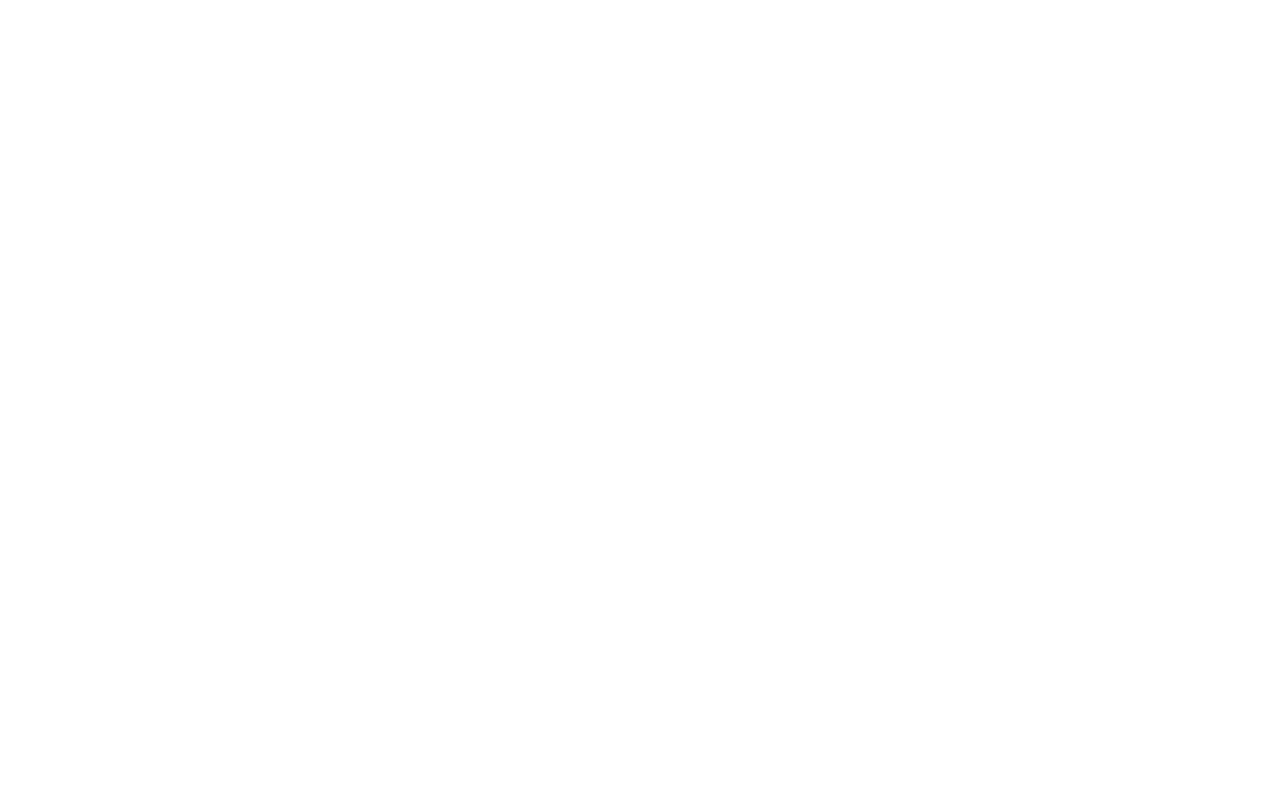
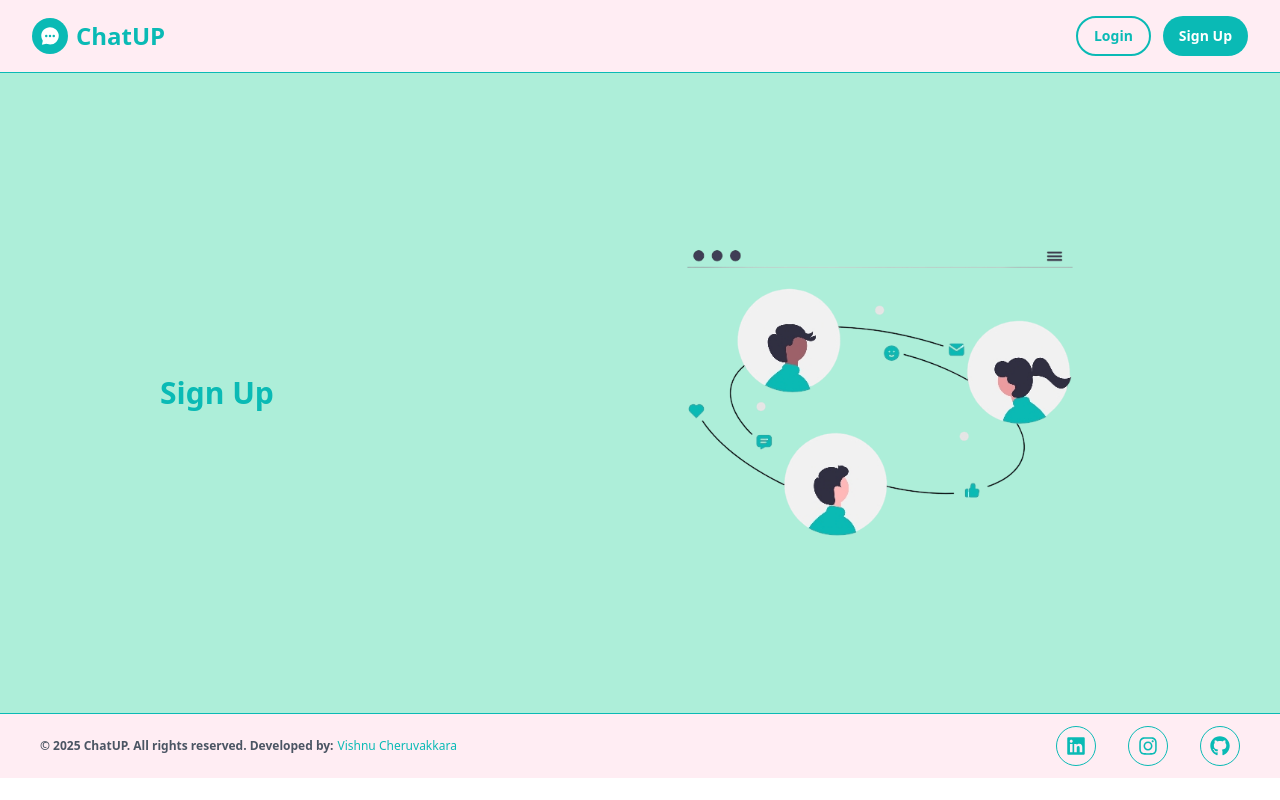
Before and after one commit to VishnuCheruvakkara/ChatUp, a React (Vite) app in the folder frontend/: page /sign-up in a window 1280 px wide. Built offline with nearby package versions, Linux system fonts and the light colour scheme.

Commit message:
feat : Landing page layout completed

```diff
--- a/frontend/src/components/Footer.jsx
+++ b/frontend/src/components/Footer.jsx
@@ -2,7 +2,7 @@
 
 const Footer = () => {
     return (
-        <footer className="w-full p-3 text-gray-600 bg-bgBase border-t border-primary">
+        <footer className="w-full py-3 sm:px-10 px-3  text-gray-600 bg-bgBase border-t border-primary">
             <div className="flex flex-col md:flex-row justify-between items-center">
                 <div className="mb-4 md:mb-0 text-center md:text-left text-xs font-semibold">
                     © {new Date().getFullYear()} ChatUP. All rights reserved. Developed by:
--- a/frontend/src/components/NavBar.jsx
+++ b/frontend/src/components/NavBar.jsx
@@ -1,10 +1,12 @@
 import Button from "./Button"
 import { IoChatbubbleEllipsesSharp } from "react-icons/io5";
+import { useNavigate } from "react-router-dom";
 
 function NavBar() {
+    const navigate = useNavigate();
     return (
         <header className="w-full py-4 sm:px-8 px-3  flex justify-between items-center border-b border-primary bg-bgBase sticky top-0 z-50">
-            <div className="flex items-center gap-2 text-primary">
+            <div onClick={() => navigate('/')}className="flex items-center gap-2 text-primary cursor-pointer ">
                 <div className="bg-primary text-white p-2 rounded-full">
                     <IoChatbubbleEllipsesSharp className="text-xl" />
                 </div>
@@ -12,8 +14,8 @@
             </div>
             <nav className=" flex gap-3">
 
-                <Button className="bg-transparent text-primary border-2 hover:bg-primary hover:text-white border-primary" >Login</Button>
-                <Button >Sign Up</Button>
+                <Button onClick={() => navigate('/sign-in')} className="bg-transparent text-primary border-2 hover:bg-primary hover:text-white border-primary" >Login</Button>
+                <Button onClick={() => navigate('/sign-up')} >Sign Up</Button>
             </nav>
         </header>
     )
--- /dev/null
+++ b/frontend/src/layout/LandingLayout.jsx
@@ -0,0 +1,40 @@
+import React from 'react';
+import Footer from '../components/Footer';
+import NavBar from '../components/NavBar';
+import HeroImage from "../assets/images/chat.png"
+import Button from '../components/Button';
+import { Outlet } from 'react-router-dom';
+
+function LandingLayout() {
+    return (
+        <>
+            {/* NavBar */}
+            <NavBar />
+
+
+            {/* Hero Section */}
+            <section className="w-full min-h-[80vh] bg-bgLight  flex flex-col md:flex-row items-center justify-between px-6 lg:px-40 py-10">
+                {/* Left Side: Text */}
+                <div className="flex-1 text-center md:text-left space-y-6">
+                   <Outlet />
+                </div>
+
+                {/* Right Side: Image */}
+                <div className="flex-1 mt-10 md:mt-0 flex justify-center">
+                    <img
+                        src={HeroImage}
+                        alt="Chat App"
+                        className="w-full max-w-md object-contain"
+                    />
+                </div>
+            </section>
+
+
+            {/* Footer */}
+            <Footer />
+
+        </>
+    );
+}
+
+export default LandingLayout;
--- a/frontend/src/pages/LandingPage.jsx
+++ b/frontend/src/pages/LandingPage.jsx
@@ -1,45 +1,22 @@
-import React from 'react';
-import Footer from '../components/Footer';
-import NavBar from '../components/NavBar';
-import HeroImage from "../assets/images/chat.png"
-import Button from '../components/Button';
+import { useNavigate } from 'react-router-dom'
+import Button from '../components/Button'
 
 function LandingPage() {
+    const navigate = useNavigate();
+
     return (
         <>
-            {/* NavBar */}
-            <NavBar />
-
-
-            {/* Hero Section */}
-            <section className="w-full min-h-[80vh] bg-bgBase flex flex-col md:flex-row items-center justify-between px-6 lg:px-40 py-10">
-                {/* Left Side: Text */}
-                <div className="flex-1 text-center md:text-left space-y-6">
             <h2 className="text-4xl md:text-5xl font-bold text-primary">
                 Connect. Chat. Collaborate.
             </h2>
             <p className="text-lg text-gray-700 max-w-md mx-auto md:mx-0">
                 Real-time messaging for you and your teams. Fast, secure, and beautifully designed.
             </p>
-                    <Button className='py-3 '>Get Started</Button>
-                </div>
-
-                {/* Right Side: Image */}
-                <div className="flex-1 mt-10 md:mt-0 flex justify-center">
-                    <img
-                        src={HeroImage}
-                        alt="Chat App"
-                        className="w-full max-w-md object-contain"
-                    />
-                </div>
-            </section>
-
-
-            {/* Footer */}
-            <Footer />
-
+            <Button className="py-3" onClick={() => navigate('/sign-in')}>
+                Get Started
+            </Button>
         </>
-    );
+    )
 }
 
-export default LandingPage;
+export default LandingPage
--- /dev/null
+++ b/frontend/src/pages/SignIn.jsx
@@ -0,0 +1,10 @@
+
+function SignIn(){
+    return (
+        <>
+        <h2 className="text-3xl font-bold text-primary">Sign In</h2>
+        </>
+    )
+}
+
+export default SignIn;
--- /dev/null
+++ b/frontend/src/pages/SignUp.jsx
@@ -0,0 +1,8 @@
+
+function SignUp() {
+    return (
+        <h2 className="text-3xl font-bold text-primary">Sign Up</h2>
+    )
+}
+
+export default SignUp;
--- a/frontend/src/routes/PublicRoutes.jsx
+++ b/frontend/src/routes/PublicRoutes.jsx
@@ -1,15 +1,17 @@
-import {Routes,Route} from 'react-router-dom'
+import { Routes, Route } from 'react-router-dom'
+import LandingLayout from '../layout/LandingLayout'
 import LandingPage from '../pages/LandingPage'
-// import Login from ""
-// import SignUp from ""
+import SignIn from '../pages/SignIn'
+import SignUp from '../pages/SignUp'
 
-
-function PublicRoutes(){
-    return(
+function PublicRoutes() {
+    return (
         <Routes>
-            <Route path="/" element={<LandingPage/>} />
-            {/* <Route path="/login" element={<Login/>} />
-            <Route path="/signup" element={<SignUp/>} /> */}
+            <Route element={<LandingLayout/>}>
+                <Route path="/" element={<LandingPage />} />
+                <Route path="/sign-in" element={<SignIn />} />
+                <Route path="/sign-up" element={<SignUp />} />
+            </Route>
         </Routes>
     )
 }
```
Lines whose indentation alone changed are shown as unchanged.
